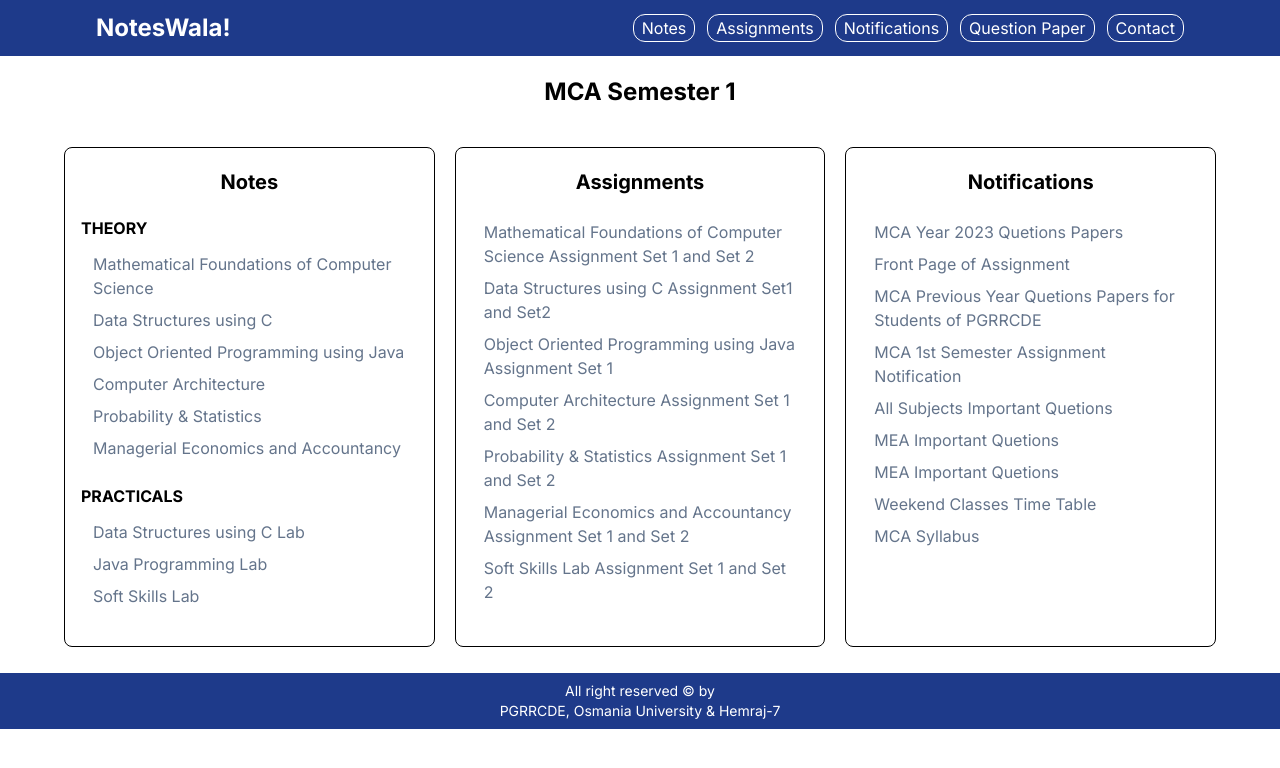
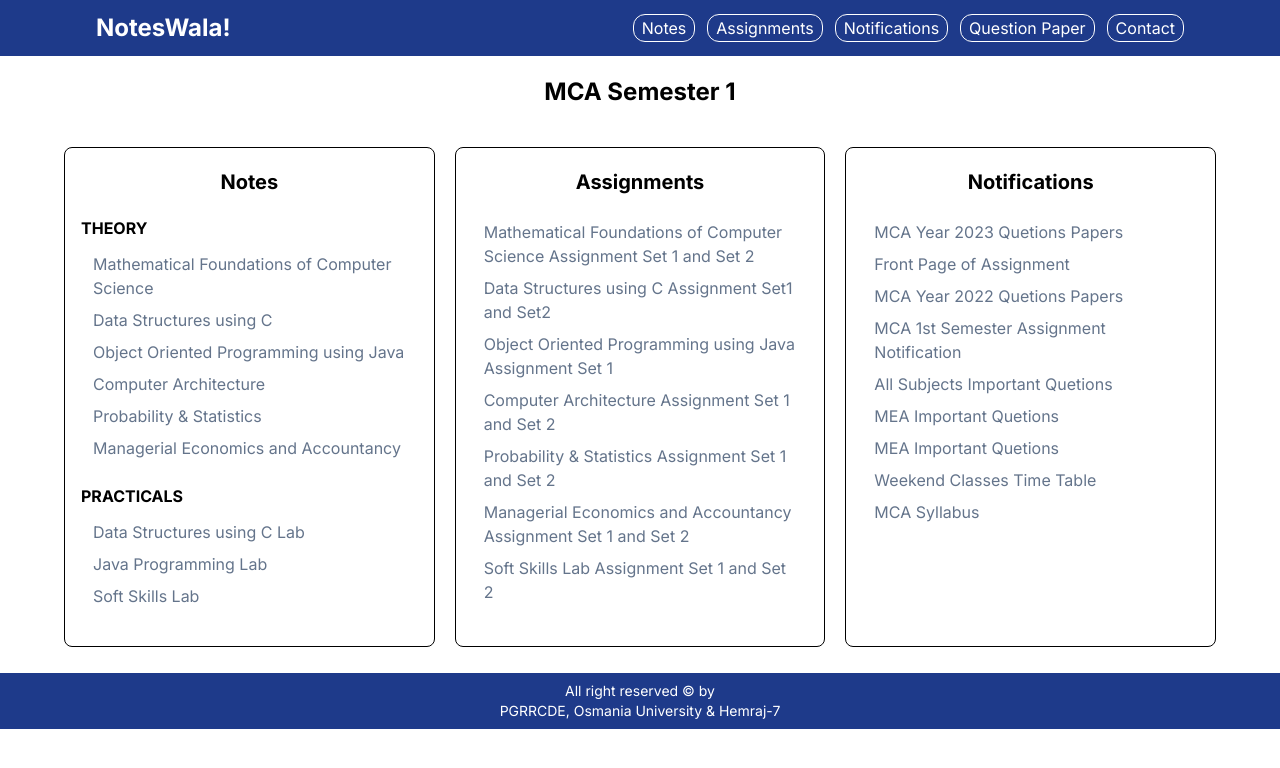
Before and after one commit to Hemraj-7/NotesWala, a Next.js app: page /explore in a window 1280 px wide. Shown: the top 768 px of the page. Built offline with nearby package versions, Linux system fonts and the light colour scheme.

Commit message:
Added year 2022 questions paper

```diff
--- a/app/explore/page.js
+++ b/app/explore/page.js
@@ -47,7 +47,7 @@ const page = () => {
             <ul className='flex flex-col gap-2 p-3 px-5'>
               <li className='text-slate-500 hover:text-black'><Link href={'/notify/MCA Year 2023 Quetions Papers.pdf'}>MCA Year 2023 Quetions Papers</Link></li>
               <li className='text-slate-500 hover:text-black'><Link href={'/notify/Front Page of Assignment.pdf'}>Front Page of Assignment</Link></li>
-              <li className='text-slate-500 hover:text-black'><Link href={'/notify/MCA(cde) previous questions .pdf'}>MCA Previous Year Quetions Papers for Students of PGRRCDE</Link></li>
+              <li className='text-slate-500 hover:text-black'><Link href={'/notify/MCA Year 2022 Quetions Papers.pdf'}>MCA Year 2022 Quetions Papers</Link></li>
               <li className='text-slate-500 hover:text-black'><Link href={'/notify/MCA I Semester assignment.pdf'}>MCA 1st Semester Assignment Notification</Link></li>
               <li className='text-slate-500 hover:text-black'><Link href={'/notify/IMPQuestions_Sem1.pdf'}>All Subjects Important Quetions </Link></li>
               <li className='text-slate-500 hover:text-black'><Link href={'/notify/MEA important questions.pdf'}>MEA Important Quetions </Link></li>
```
Also changed, not shown: 1 other file (tests, documents, lock files or other folders).
